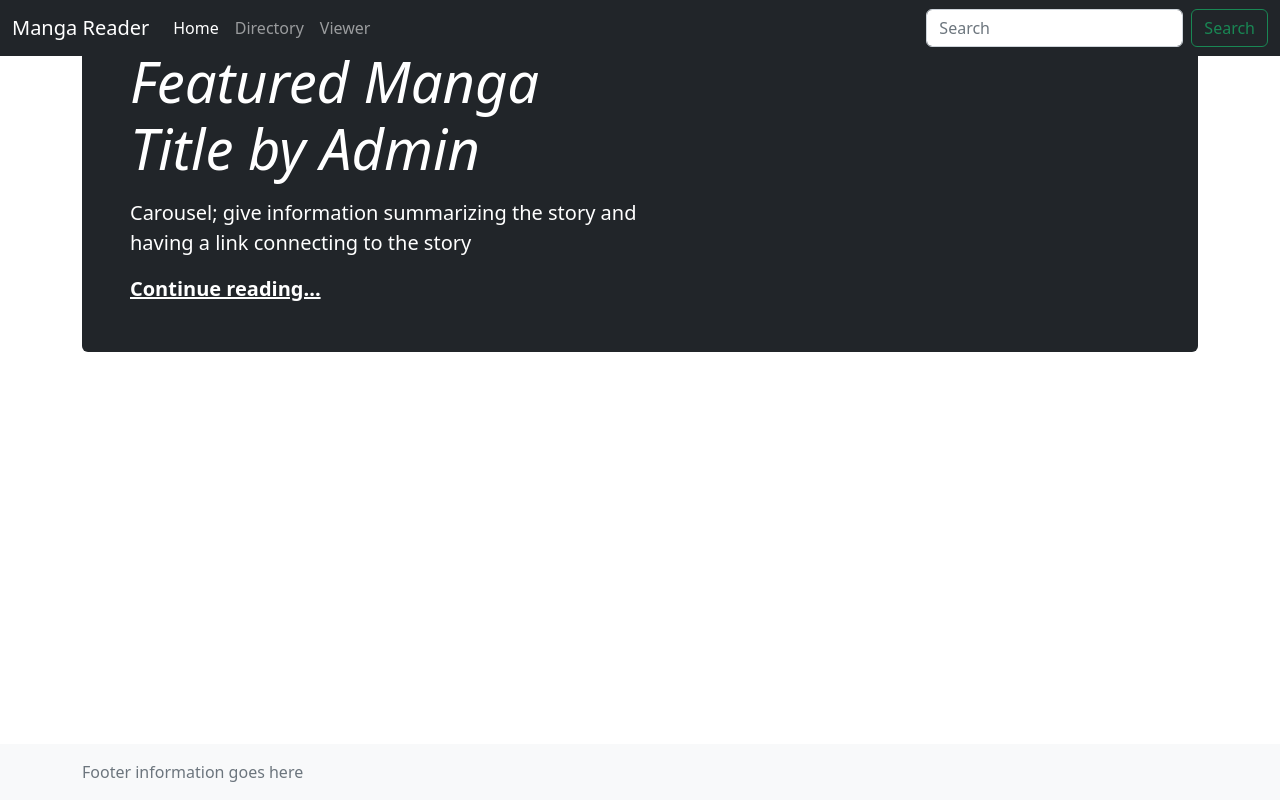
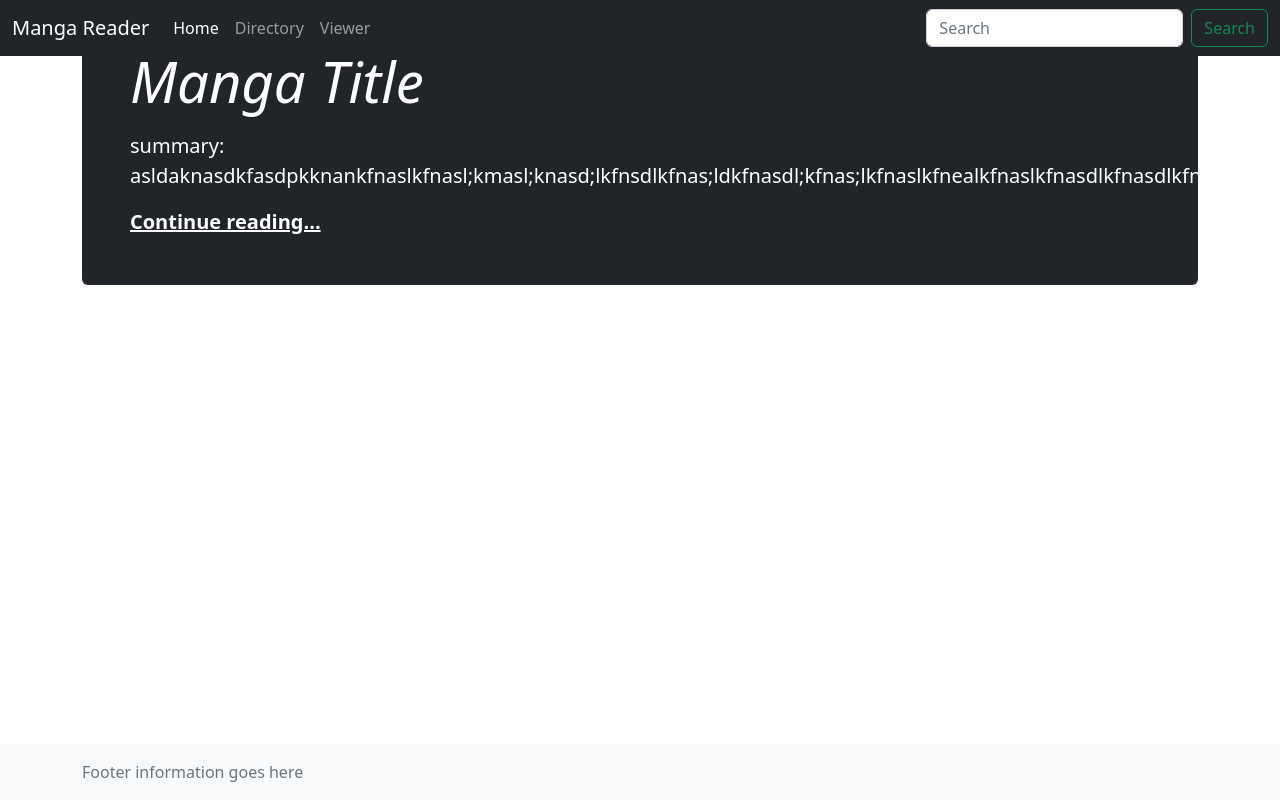
Before and after one commit to Ace-86/MangaReader, a website built with webpack: page dist/directory.html in a window 1280 px wide. Built offline with nearby package versions, Linux system fonts and the light colour scheme.

Commit message:
changed link to script

```diff
--- a/dist/directory.html
+++ b/dist/directory.html
@@ -7,7 +7,7 @@
     <title>Document</title>
     <link rel="stylesheet" href="/node_modules/bootstrap/dist/css/bootstrap.css">
     <link rel="stylesheet" href="style.css">
-    <script type="module" src="../src/directory.js" defer></script>
+    <script src="main.js" defer></script>
 
 </head>
 <body class="d-flex flex-column h-100">
@@ -43,8 +43,8 @@
   <main class="container">
     <div class="p-4 p-md-5 mb-4 text-white rounded bg-dark">
       <div class="col-md-6 px-0">
-        <h1 class="display-4 fst-italic">Featured Manga Title by Admin</h1>
-        <p class="lead my-3">Carousel; give information summarizing the story and having a link connecting to the story</p>
+        <h1 class="display-4 fst-italic">Manga Title</h1>
+        <p class="lead my-3">summary: asldaknasdkfasdpkknankfnaslkfnasl;kmasl;knasd;lkfnsdlkfnas;ldkfnasdl;kfnas;lkfnaslkfnealkfnaslkfnasdlkfnasdlkfnads;lkfn</p>
         <p class="lead mb-0"><a href="#" class="text-white fw-bold">Continue reading...</a></p>
       </div>
     </div>
```
